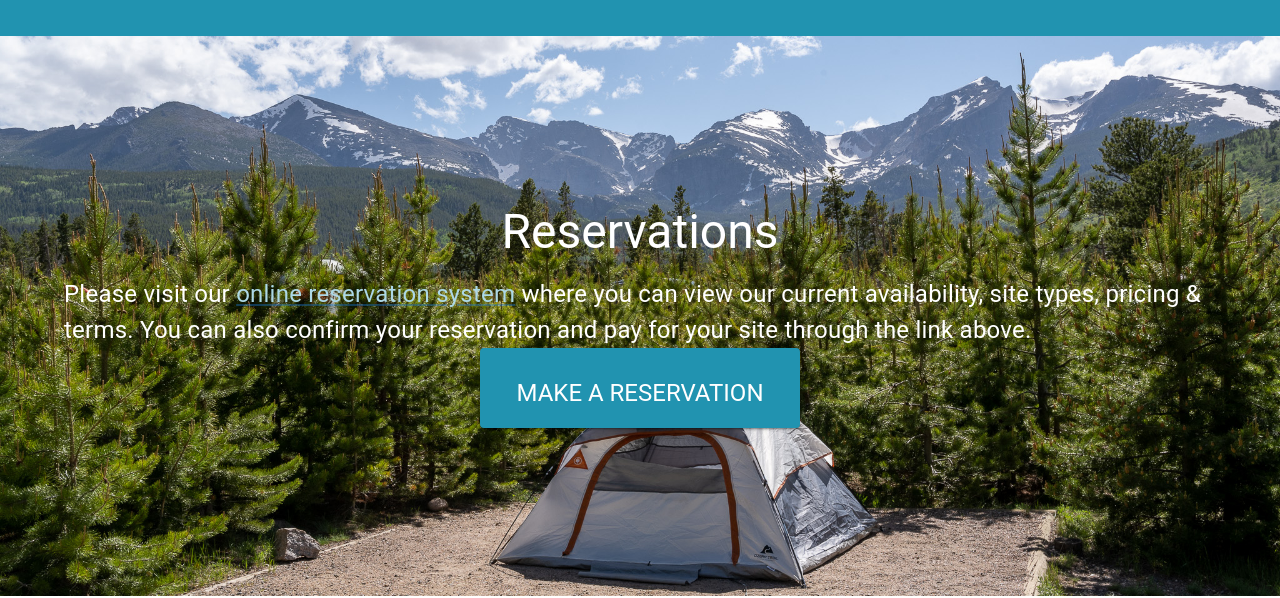
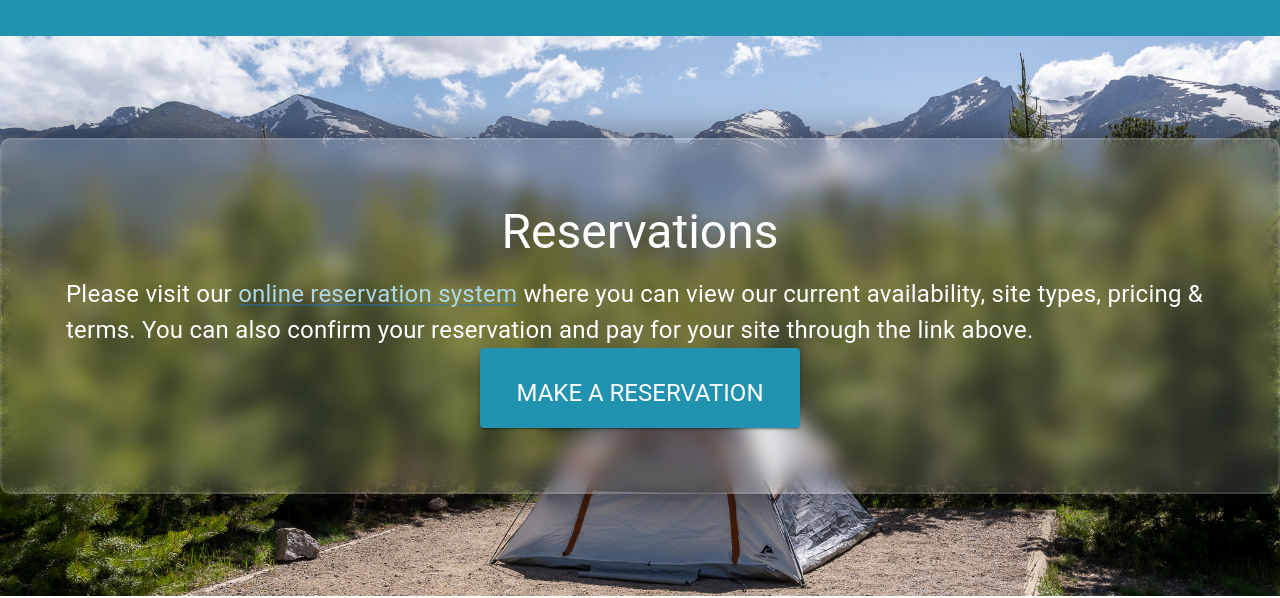
Before and after one commit to SABaltz/martin-city, a React (Create React App) app: page / in a window 1280 px wide. Shown: the part 900-1498 px from the top of the page. Built offline with nearby package versions, Linux system fonts and the light colour scheme.

Commit message:
Add opacity backdrop to reservations

```diff
--- a/src/components/reservations/Reservations.jsx
+++ b/src/components/reservations/Reservations.jsx
@@ -18,11 +18,21 @@ function Reservations() {
             ...centerVertHoriz
         }}
     >
+
+        <Box sx={{
+            backgroundColor: 'rgba(255, 255, 255, 0.13)',
+            borderRadius: '10px',
+            backdropFilter: 'blur(10px)',
+            border: '2px solid rgba(255, 255, 255, 0.1)',
+            boxShadow: '0 0 40px rgba(8, 7, 16, 0.6)',
+        }}>
             <Stack sx={{margin: '4rem 4rem', ...centerVertHoriz}}>
+
                 <Typography sx={{color: 'white', ...centerVertHoriz, paddingBottom: '1rem'}}
                             variant={'h3'}>Reservations</Typography>
                 <Typography sx={{color: 'white', fontSize: '1.5rem'}}>
-                Please visit our <Link sx={{color: 'lightBlue'}}>online reservation system</Link> where you can view our
+                    Please visit our <Link sx={{color: 'lightBlue'}}>online reservation system</Link> where you can view
+                    our
                     current availability,
                     site types, pricing & terms. You can also confirm your reservation and pay for your site through the
                     link above.</Typography>
@@ -30,11 +40,12 @@ function Reservations() {
                     width: '20rem',
                     height: '5rem',
                     backgroundColor: secondaryColor,
-                paddingTop: '1rem'
+                    paddingTop: '1rem',
                 }}><Typography variant={'h5'} sx={{
                     color: 'white',
                 }}>Make A Reservation</Typography></Button>
             </Stack>
+        </Box>
     </Box>)
 }
 
```
Lines whose indentation alone changed are shown as unchanged.
